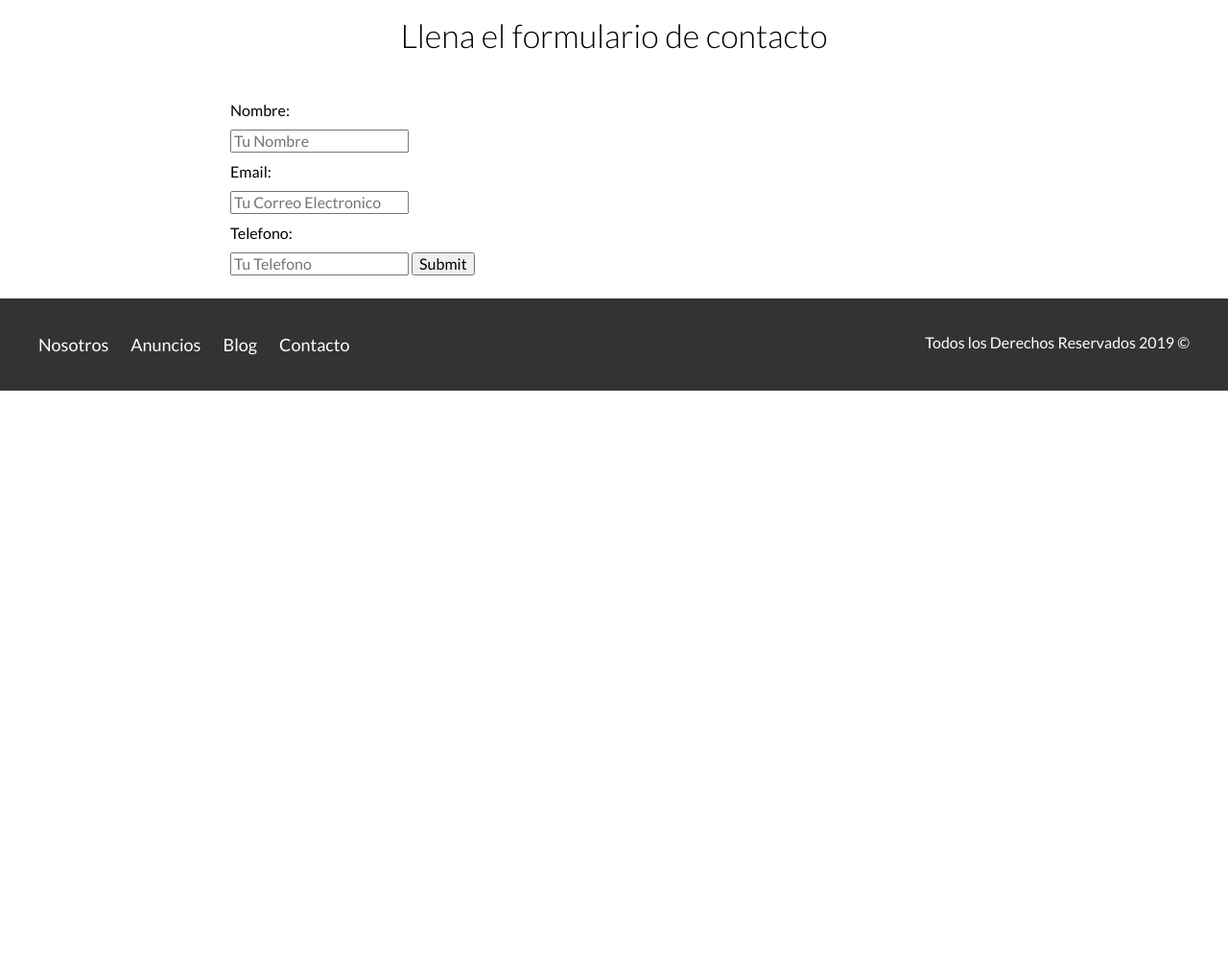
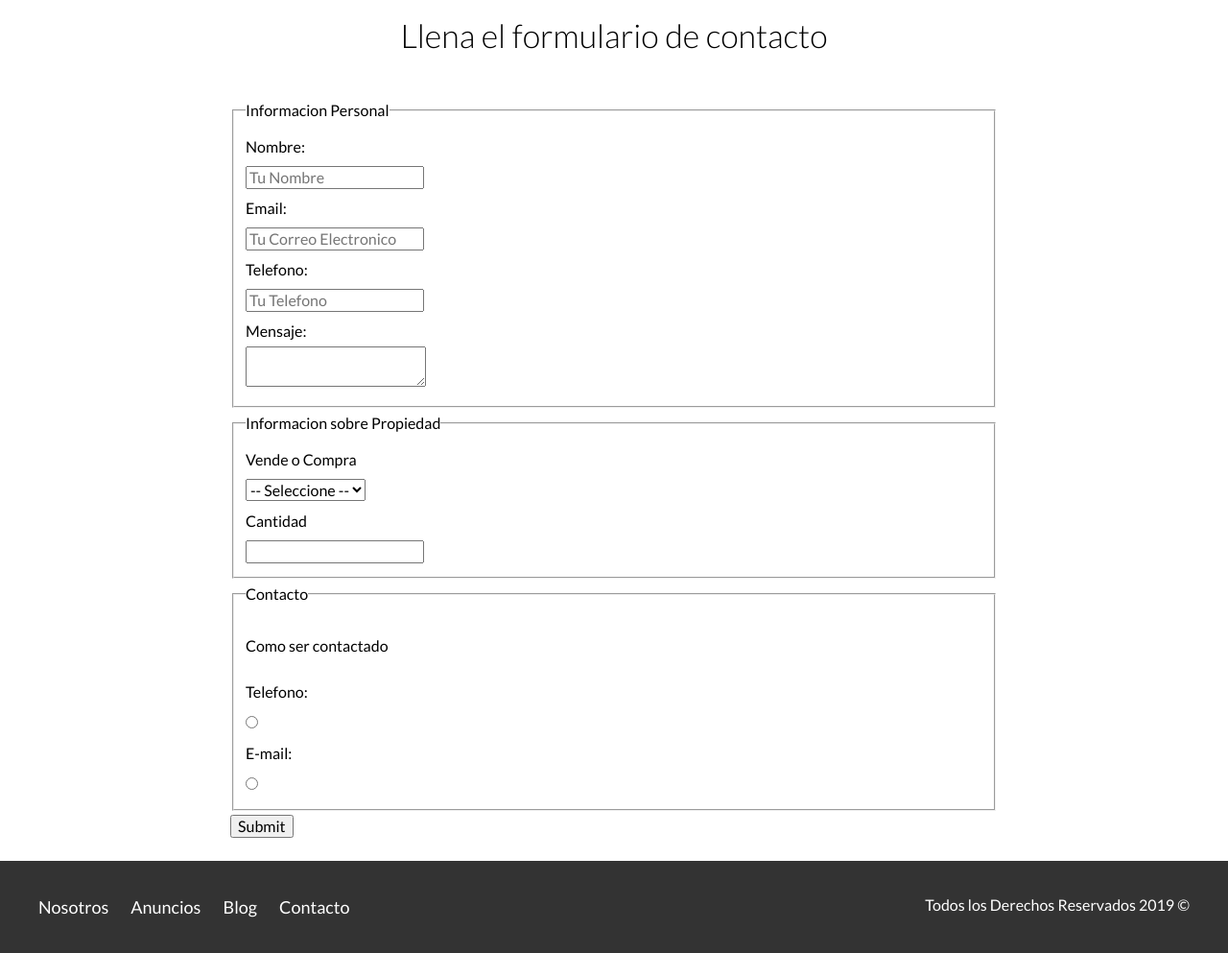
Before and after one commit to cormontes/pagina1, a plain HTML site: page contacto.html in a window 1280 px wide. Shown: the part 909-1902 px from the top of the page at 96% size. Before the commit the page ends 1316 px from the top, so only its background shows below. Drawn offline with Linux system fonts and the light colour scheme.

Commit message:
contacto

```diff
--- a/contacto.html
+++ b/contacto.html
@@ -36,6 +36,8 @@
         <h2 class="fw-300 centrar-texto">Llena el formulario de contacto</h2>
 
         <form action="">
+            <fieldset>
+                <legend>Informacion Personal</legend>
                 <label for="nombre">Nombre:</label>
                 <input type="text" name="nombre" id="nombre" placeholder="Tu Nombre">
 
@@ -45,7 +47,37 @@
                 <label for="telefono">Telefono:</label>
                 <input type="tel" id="telefono" placeholder="Tu Telefono">
 
+                <label for="mensaje">Mensaje:</label>
+                <textarea name="mensaje" id="mensaje"></textarea>
+            </fieldset>
+
+            <fieldset>
+                <legend>Informacion sobre Propiedad</legend>
+                <label for="opciones">Vende o Compra</label>
+                <select name="opciones" id="opciones">
+                     <!-- para que aparezaca predeterminada la seccion y desabilidatada-->
+                    <option value="" disabled selected>-- Seleccione --</option>
+                    <option value="">Compra</option>
+                    <option value="">Vende</option>
+                </select>
+
+                <label for="cantidad">Cantidad</label>
+                <input type="number" min="0">
+
+            </fieldset>
+
+            <fieldset>
+                <legend>Contacto</legend>
+                <p>Como ser contactado</p>
+                <label for="telefono">Telefono:</label>
+                <input type="radio" name="telefono" id="telefono">
+
+                <label for="correo">E-mail:</label>
+                <input type="radio" name="correo" id="correo">
+            </fieldset>
+
             <input type="submit">
+
         </form>
     </main>
 
```
Lines whose indentation alone changed are shown as unchanged.
